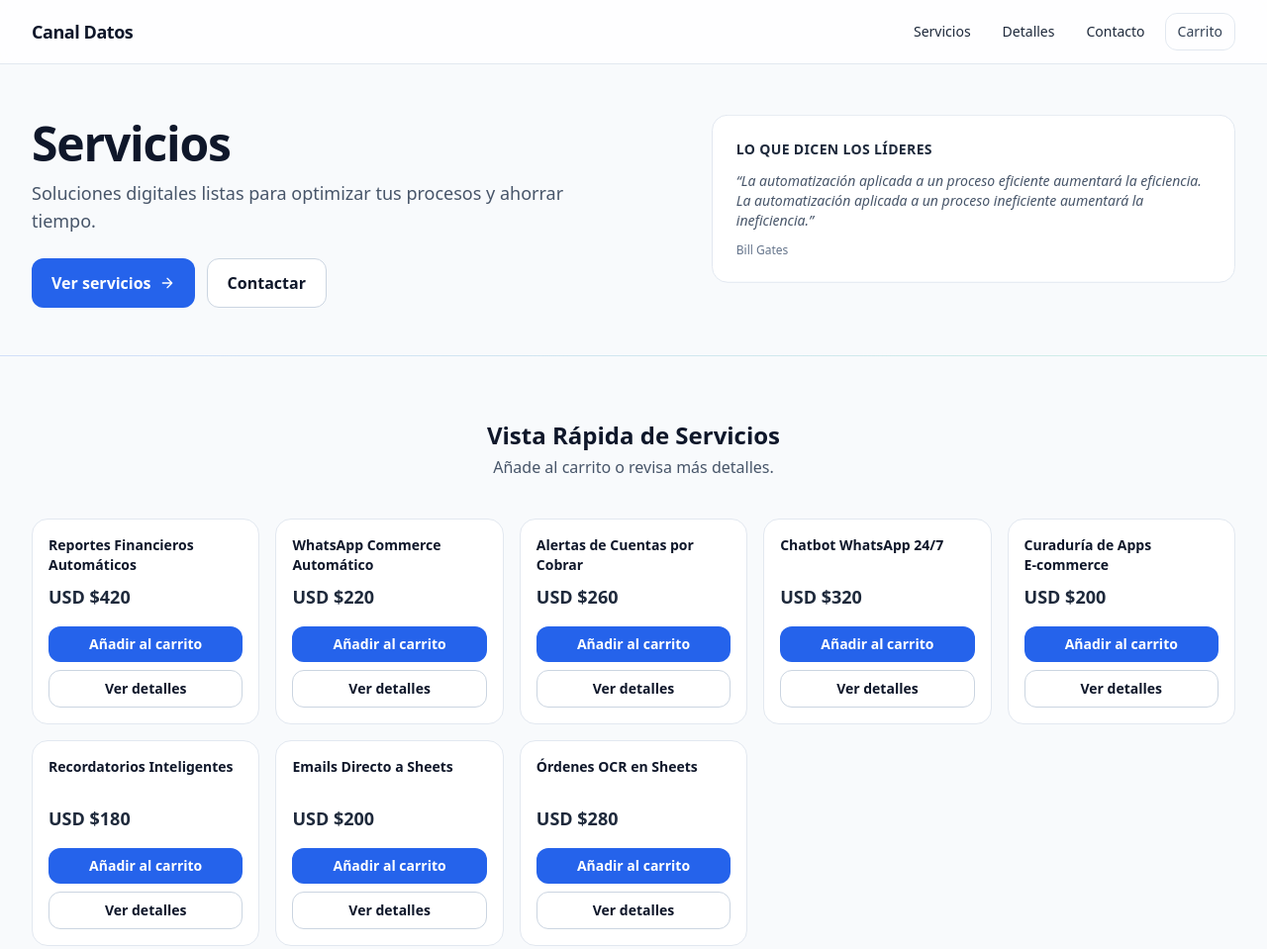
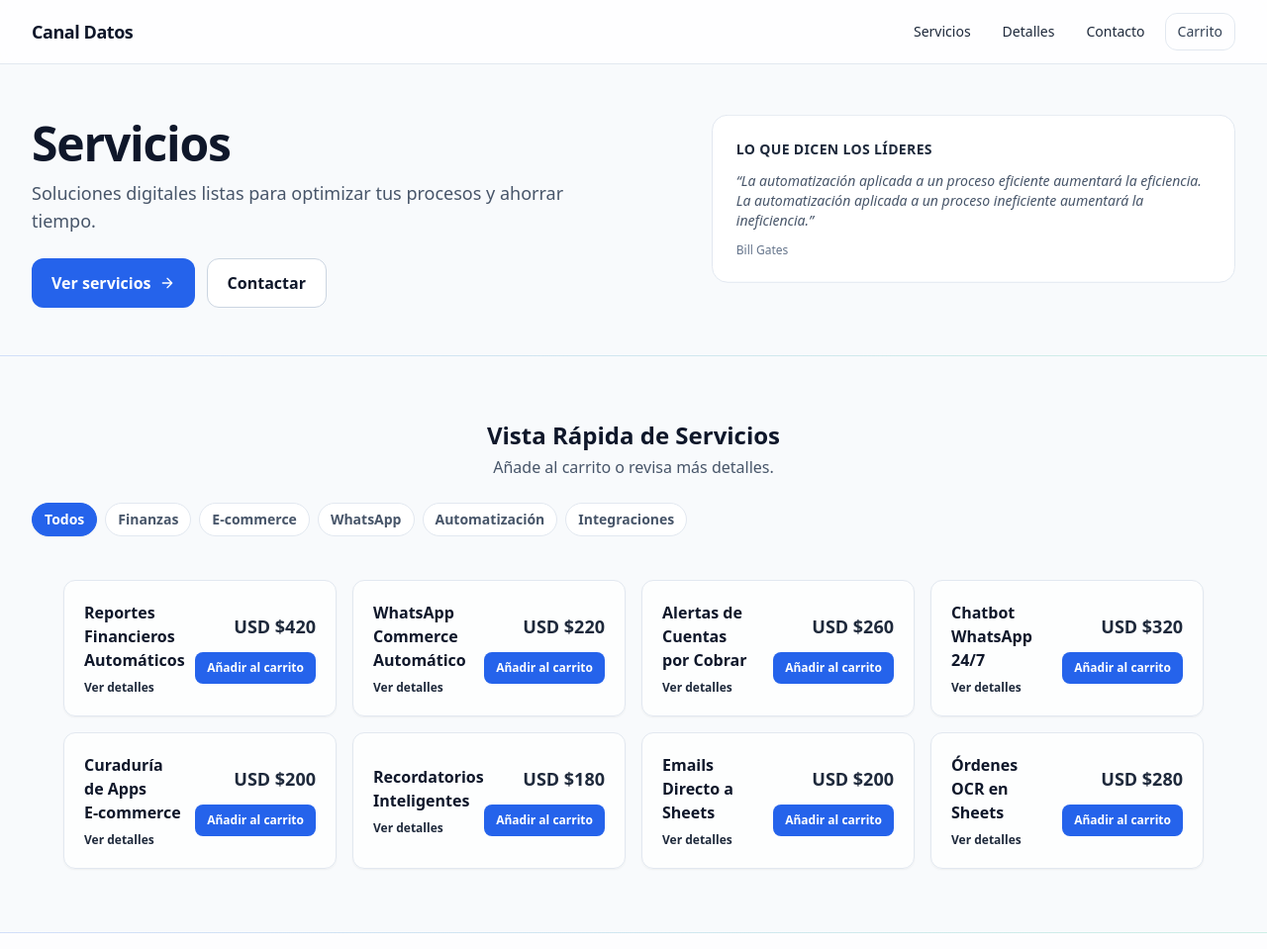
Before and after one commit to ezratawachi/serviciostech, a plain HTML site: page index.html in a window 1280 px wide. Shown: the top 959 px of the page at 99% size. Drawn offline with nearby package versions, Linux system fonts and the light colour scheme.

Commit message:
new verison 29092025 03 32 PM

```diff
--- a/index.html
+++ b/index.html
@@ -387,32 +387,68 @@
               Añade al carrito o revisa más detalles.
             </p>
 
+            <div class="mt-6">
+              <div class="overflow-x-auto">
                 <div
-              class="mt-10 grid grid-cols-1 gap-4 xs:grid-cols-2 md:grid-cols-3 lg:grid-cols-5"
+                  class="flex min-w-max items-center gap-2 pb-1 xs:justify-center"
+                  role="radiogroup"
+                  aria-label="Filtrar por categoría"
                 >
-              <template x-for="card in gallery" :key="card.name">
+                  <template x-for="option in categoryOptions" :key="option">
+                    <button
+                      type="button"
+                      @click="setCategory(option)"
+                      :aria-pressed="activeCategory === option"
+                      class="inline-flex items-center rounded-full border px-3 py-1.5 text-xs font-semibold transition sm:text-sm"
+                      :class="
+                        activeCategory === option
+                          ? 'border-[#2563eb] bg-[#2563eb] text-white shadow-sm'
+                          : 'border-slate-200 bg-white text-slate-600 hover:border-slate-300 hover:text-slate-800'
+                      "
+                    >
+                      <span x-text="option"></span>
+                    </button>
+                  </template>
+                </div>
+              </div>
+            </div>
+
+            <div
+              class="mt-10 grid grid-cols-1 gap-4 xs:grid-cols-2 lg:grid-cols-3 xl:grid-cols-4 max-w-5xl lg:max-w-6xl mx-auto"
+            >
+              <template x-for="card in filteredGallery" :key="card.name">
                 <article
-                  class="flex flex-col rounded-2xl border border-slate-200 bg-white p-4 shadow-card"
+                  class="flex items-center gap-3 rounded-xl border border-slate-200 bg-white/80 p-3 shadow-sm transition xs:flex-col xs:items-stretch xs:gap-4 xs:rounded-2xl xs:bg-white xs:p-4 xs:shadow-card lg:p-5 lg:gap-4"
                 >
+                  <div class="flex min-w-0 flex-1 flex-col gap-1">
                     <h3
-                    class="text-sm font-semibold text-slate-900 min-h-[2.5rem]"
+                      class="text-sm font-semibold text-slate-900 sm:text-base"
                       x-text="card.title"
                     ></h3>
+                    <a
+                      :href="card.href"
+                      class="mt-1 text-xs font-semibold text-brand-600 hover:text-brand-700 xs:hidden"
+                    >
+                      Ver detalles
+                    </a>
+                  </div>
+                  <div
+                    class="flex flex-col items-end gap-2 xs:w-full xs:items-stretch xs:pt-4 md:items-start md:gap-3 lg:items-end"
+                  >
                     <p
-                    class="mt-2 text-lg font-bold text-brand-700"
+                      class="text-base font-bold text-brand-700 sm:text-lg"
                       x-text="'USD $' + card.price"
                     ></p>
-                  <div class="mt-auto grid gap-2 pt-4">
                     <button
                       type="button"
                       @click="add(card.name, card.price)"
-                      class="inline-flex items-center justify-center gap-2 rounded-xl bg-[#2563eb] px-3 py-2 text-sm font-semibold text-white transition hover:bg-[#1d4ed8] focus-visible:outline focus-visible:outline-2 focus-visible:outline-offset-2 focus-visible:outline-[#1d4ed8]"
+                      class="inline-flex items-center justify-center gap-2 rounded-lg bg-[#2563eb] px-3 py-2 text-xs font-semibold text-white transition hover:bg-[#1d4ed8] focus-visible:outline focus-visible:outline-2 focus-visible:outline-offset-2 focus-visible:outline-[#1d4ed8] xs:rounded-xl xs:text-sm"
                     >
                       Añadir al carrito
                     </button>
                     <a
                       :href="card.href"
-                      class="inline-flex items-center justify-center rounded-xl border border-slate-300 bg-white px-3 py-2 text-sm font-semibold text-slate-900 transition hover:bg-slate-100"
+                      class="hidden items-center justify-center rounded-xl border border-slate-300 bg-white px-3 py-2 text-sm font-semibold text-slate-900 transition hover:bg-slate-100 xs:inline-flex"
                     >
                       Ver detalles
                     </a>
@@ -1165,50 +1201,75 @@
               name: "Automatización de Reportes Financieros (ERP/POS)",
               price: 420,
               href: "#servicio1",
+              category: "Finanzas",
             },
             {
               title: "WhatsApp Commerce Automático",
               name: "Integración E‑commerce con WhatsApp",
               price: 220,
               href: "#servicio2",
+              category: "E-commerce",
             },
             {
               title: "Alertas de Cuentas por Cobrar",
               name: "Tablero de Cuentas por Cobrar con Alertas",
               price: 260,
               href: "#servicio3",
+              category: "Finanzas",
             },
             {
               title: "Chatbot WhatsApp 24/7",
               name: "Chatbot en WhatsApp",
               price: 320,
               href: "#servicio4",
+              category: "WhatsApp",
             },
             {
               title: "Curaduría de Apps E‑commerce",
               name: "Investigación de Plugins & Apps (Shopify / WooCommerce)",
               price: 200,
               href: "#servicio5",
+              category: "E-commerce",
             },
             {
               title: "Recordatorios Inteligentes",
               name: "Recordatorios Automáticos en Google Sheets",
               price: 180,
               href: "#servicio6",
+              category: "Automatización",
             },
             {
               title: "Emails Directo a Sheets",
               name: "Integración de Emails con Google Sheets",
               price: 200,
               href: "#servicio7",
+              category: "Integraciones",
             },
             {
               title: "Órdenes OCR en Sheets",
               name: "Digitalización Automática de Órdenes (OCR + Google Sheets)",
               price: 280,
               href: "#servicio8",
+              category: "Automatización",
             },
           ],
+          activeCategory: "Todos",
+          get categoryOptions() {
+            const options = new Set(["Todos"]);
+            this.gallery.forEach((card) => options.add(card.category));
+            return Array.from(options);
+          },
+          setCategory(category) {
+            this.activeCategory = category;
+          },
+          get filteredGallery() {
+            if (this.activeCategory === "Todos") {
+              return this.gallery;
+            }
+            return this.gallery.filter(
+              (card) => card.category === this.activeCategory
+            );
+          },
           init() {
             this.refresh();
             window.addEventListener("storage", (event) => {
```
Lines whose indentation alone changed are shown as unchanged.
